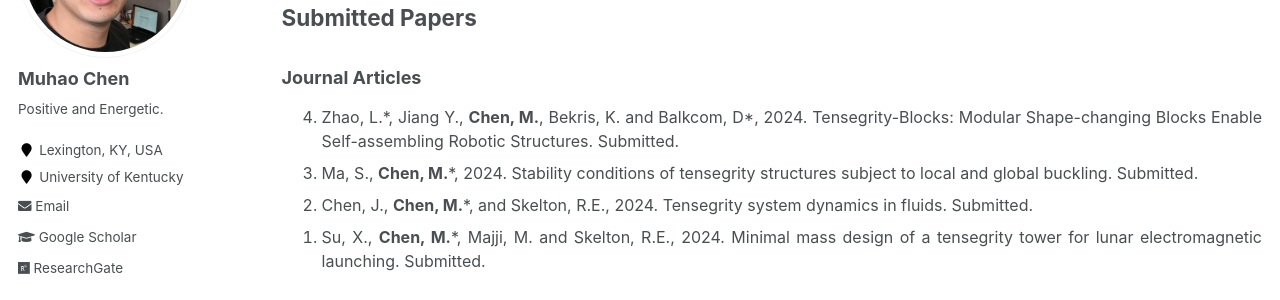
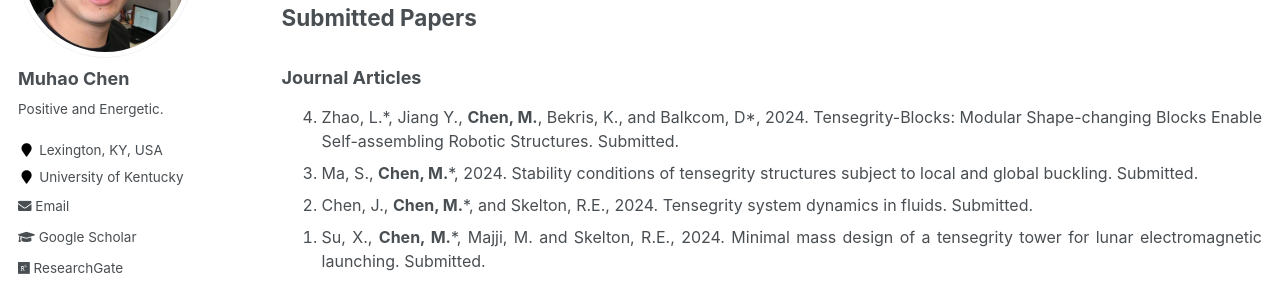
Before and after one commit to Muhao-Chen/muhao-chen.github.io, a Jekyll site: the page built from _pages/publication.md, in a window 1280 px wide and 900 px high, scrolled down 3451 px. Shown: the part 153-453 px from the top of the window. Built offline with Jekyll 4.4.1, drawn with Linux system fonts in a browser that asks for light colours.

```diff
--- a/_pages/publication.md
+++ b/_pages/publication.md
@@ -83,7 +83,7 @@ Conference with Abstracts:
 ### Journal Articles
 <font size=3>
 <ol reversed>
-<li> Zhao, L.*, Jiang Y., <strong>Chen, M.</strong>, Bekris, K. and Balkcom, D*, 2024. Tensegrity-Blocks: Modular Shape-changing Blocks Enable Self-assembling Robotic Structures. Submitted. </li>
+<li> Zhao, L.*, Jiang Y., <strong>Chen, M.</strong>, Bekris, K., and Balkcom, D*, 2024. Tensegrity-Blocks: Modular Shape-changing Blocks Enable Self-assembling Robotic Structures. Submitted. </li>
 <!-- <li><strong>Chen, M.</strong>*, Shen, Y., and Skelton, R.E. Model-Based and Markov Data-Based Linearized Tensegrity Dynamics and Analysis of Morphing Airfoils. <u>Journal of Guidance, Control, and Dynamics</u>. Submitted.</li> -->
 <!-- <li> <strong>Chen, M.</strong>*, and Skelton, R.E., 2022. Mass efficient Double-Helix Tensegrity for underwater, land, air, and space applications. <u>Computer Methods in Applied Mechanics and Engineering</u>.-->
 <!-- <li> <strong>Chen, M.</strong>*, Shen, Y., Majji, M. and Skelton, R.E. Integrated economic sensor/actuator selection and covariance control for tensegrity robots. 2023. <u>Automatica</u>. </li> -->
```
